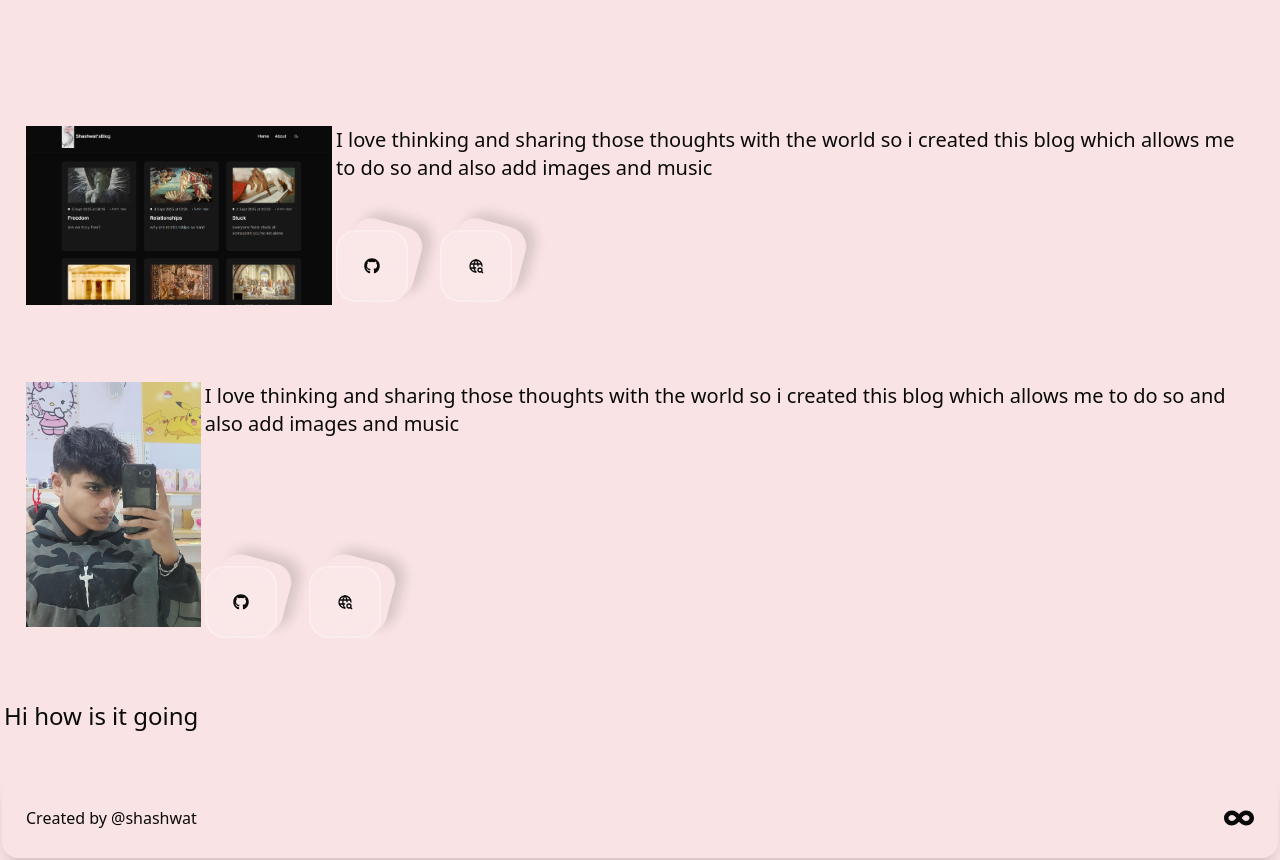
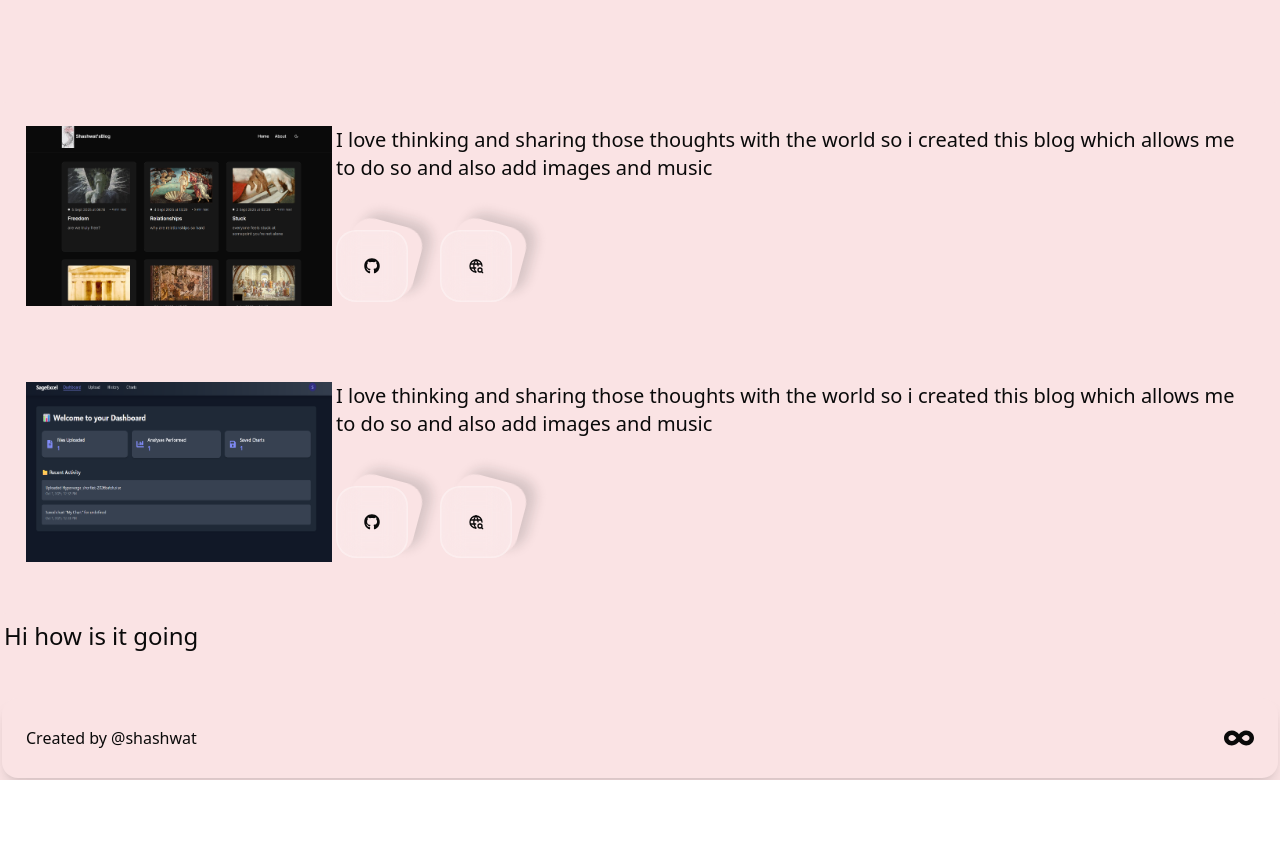
Before and after one commit to crash484/portfolioWebsite, a Next.js app: page / in a window 1280 px wide. Shown: the part 920-1780 px from the top of the page. After the commit the page ends 1700 px from the top, so only its background shows below. Built offline with nearby package versions, Linux system fonts and the light colour scheme.

Commit message:
added all images

```diff
--- a/src/components/projects.jsx
+++ b/src/components/projects.jsx
@@ -27,12 +27,11 @@ export default function Projects(){
             >
             {/*this will be a card for a project image on the right and text on the left */}
             <div className="flex gap-1 relative p-6 pb-2 ">
-                <div className="relative overflow-hidden ">
+                <div className="w-100 h-45 relative overflow-hidden ">
                     <Image
                     src="/blogDemo.png"
                     alt="BlogPicture"
-                    width={400}
-                    height={200}
+                    fill
                     />
                 </div>
                 <div className="w-300">
@@ -64,12 +63,11 @@ export default function Projects(){
             delay={0.4}
             >
             <div className="flex gap-1 p-6 rounded relative pb-2">
-                <div className="relative ">
+                <div className="relative w-100 h-45 ">
                     <Image
-                    src="/me.jpg"
-                    alt="for now nothing"
-                    width={200}
-                    height={200}
+                    src="/SageExcel.png"
+                    alt="SageExcel png"
+                    fill
                     />
                 </div>
                 <div className="w-300">
@@ -82,7 +80,7 @@ export default function Projects(){
                     </div>
 
                     {/*code and links used add icons with links */}
-                    <div className="flex justify-start mt-20">
+                    <div className="flex justify-start ">
                         <GlassIcons className="mx-0" items={items} />
                     </div>
                 </div>
```
Also changed, not shown: public/SageExcel.png (added).
